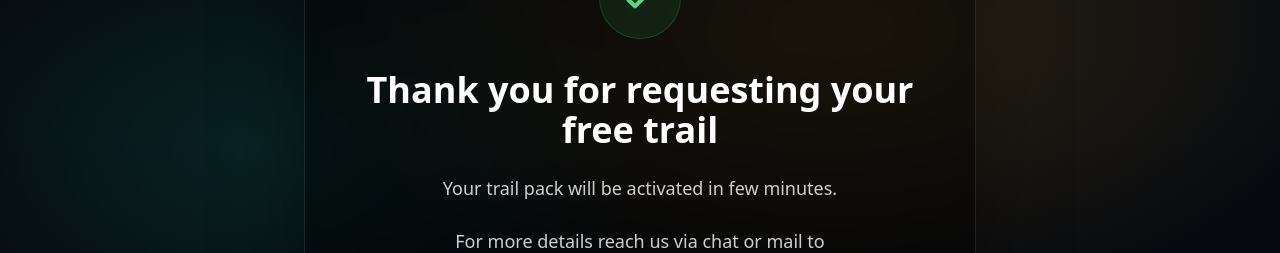
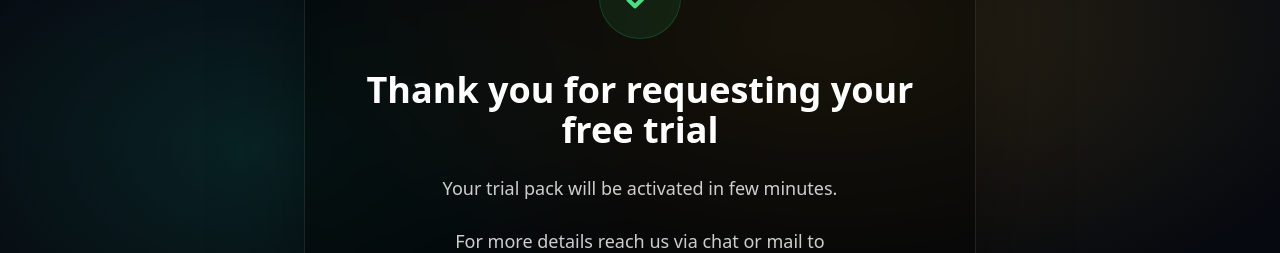
Before and after one commit to Rathees20/Trading--Monster, a React (Vite) app: page /thank-you in a window 1280 px wide. Shown: the part 347-600 px from the top of the page. Built offline with nearby package versions, Linux system fonts and the light colour scheme.

Commit message:
Update ThankYouPage.jsx

```diff
--- a/src/components/ThankYouPage.jsx
+++ b/src/components/ThankYouPage.jsx
@@ -42,12 +42,12 @@ export default function ThankYouPage() {
                 </div>
 
                 <h1 className="mb-6 text-3xl font-extrabold text-white sm:text-4xl">
-                    Thank you for requesting your free trail
+                    Thank you for requesting your free trial
                 </h1>
 
                 <div className="space-y-6 text-lg leading-relaxed text-white/80">
                     <p>
-                        Your trail pack will be activated in few minutes.
+                        Your trial pack will be activated in few minutes.
                     </p>
                     <p>
                         For more details reach us via chat or mail to{" "}
```
